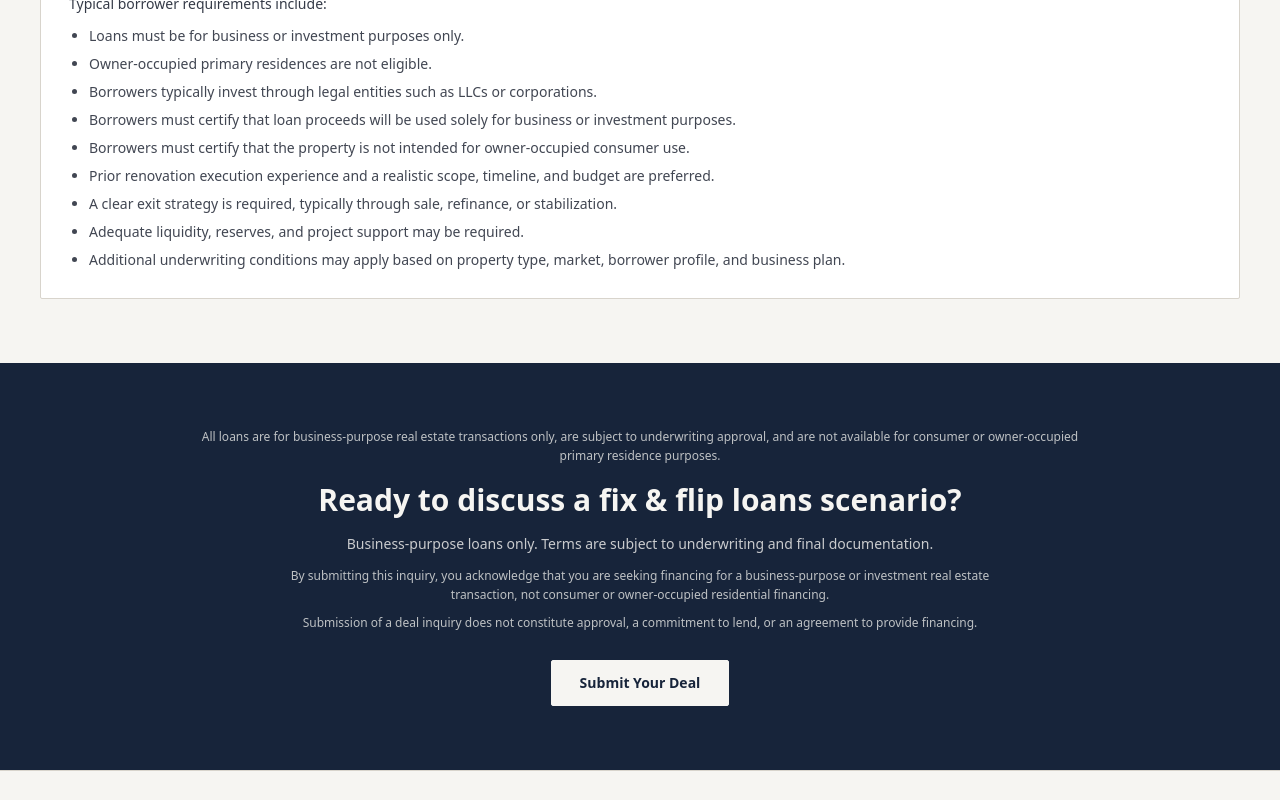
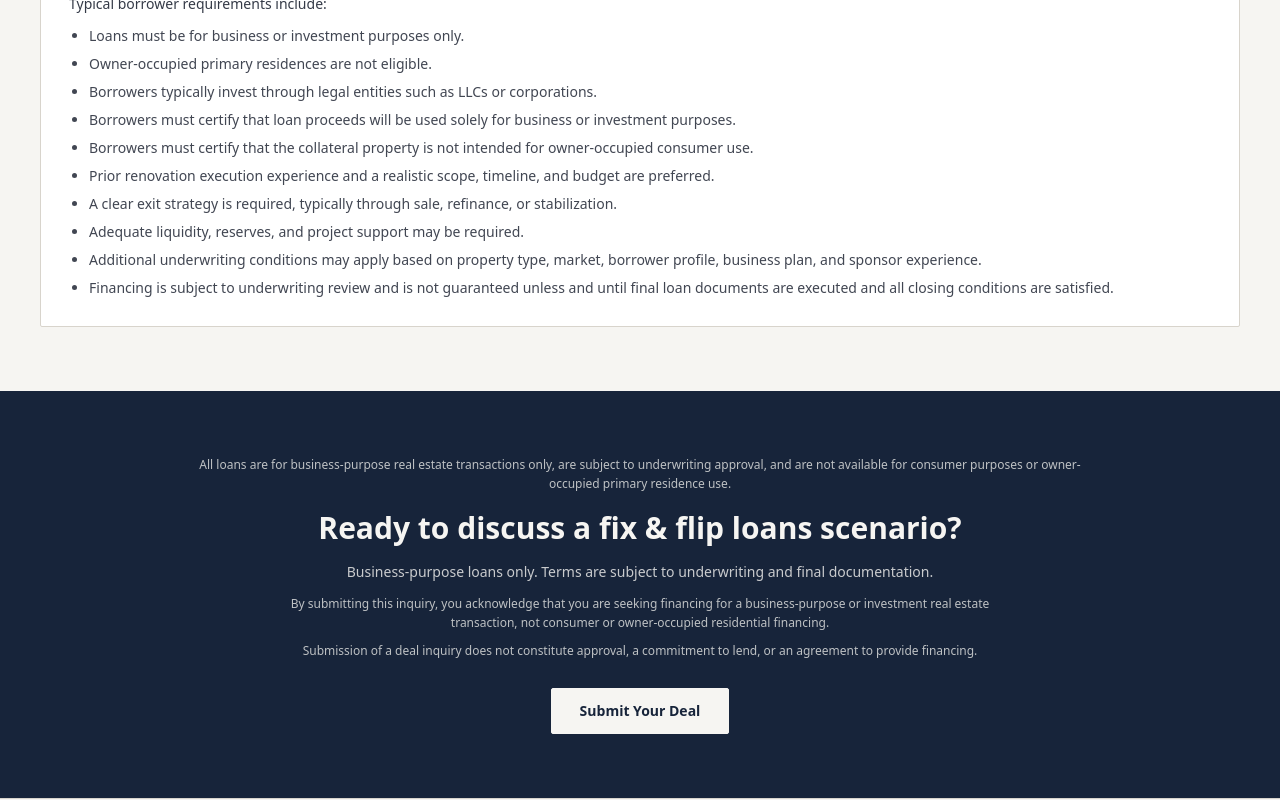
Before and after one commit to gdsatherlie/lending, a Next.js app: page /loan-programs/fix-flip in a window 1280 px wide. Shown: the part 1500-2300 px from the top of the page. Built offline with nearby package versions, Linux system fonts and the light colour scheme.

Commit message:
Refine compliance language across loan pages and footer

```diff
--- a/app/loan-programs/bridge-loans/page.tsx
+++ b/app/loan-programs/bridge-loans/page.tsx
@@ -23,11 +23,12 @@ export default function BridgeLoansPage() {
         'Owner-occupied primary residences are not eligible.',
         'Borrowers typically invest through legal entities such as LLCs or corporations.',
         'Borrowers must certify that loan proceeds will be used solely for business or investment purposes.',
-        'Borrowers must certify that the property is not intended for owner-occupied consumer use.',
+        'Borrowers must certify that the collateral property is not intended for owner-occupied consumer use.',
         'Prior transitional asset and repositioning experience may be preferred based on business plan complexity.',
         'A clear exit strategy is required, typically through sale, refinance, or stabilization.',
         'Adequate liquidity, reserves, and project support may be required.',
-        'Additional underwriting conditions may apply based on property type, market, borrower profile, and business plan.'
+        'Additional underwriting conditions may apply based on property type, market, borrower profile, business plan, and sponsor experience.',
+        'Financing is subject to underwriting review and is not guaranteed unless and until final loan documents are executed and all closing conditions are satisfied.'
       ]}
     />
   );
--- a/app/loan-programs/construction/page.tsx
+++ b/app/loan-programs/construction/page.tsx
@@ -22,11 +22,12 @@ export default function ConstructionPage() {
         'Owner-occupied primary residences are not eligible.',
         'Borrowers typically invest through legal entities such as LLCs or corporations.',
         'Borrowers must certify that loan proceeds will be used solely for business or investment purposes.',
-        'Borrowers must certify that the property is not intended for owner-occupied consumer use.',
+        'Borrowers must certify that the collateral property is not intended for owner-occupied consumer use.',
         'Sponsor and development experience, budget integrity, timeline realism, and draw compliance are central to construction underwriting.',
         'A clear exit strategy is required, typically through sale, refinance, or stabilization.',
         'Adequate liquidity, reserves, and project support may be required.',
-        'Additional underwriting conditions may apply based on property type, market, borrower profile, and business plan.'
+        'Additional underwriting conditions may apply based on property type, market, borrower profile, business plan, and sponsor experience.',
+        'Financing is subject to underwriting review and is not guaranteed unless and until final loan documents are executed and all closing conditions are satisfied.'
       ]}
     />
   );
--- a/app/loan-programs/fix-flip/page.tsx
+++ b/app/loan-programs/fix-flip/page.tsx
@@ -23,11 +23,12 @@ export default function FixFlipPage() {
         'Owner-occupied primary residences are not eligible.',
         'Borrowers typically invest through legal entities such as LLCs or corporations.',
         'Borrowers must certify that loan proceeds will be used solely for business or investment purposes.',
-        'Borrowers must certify that the property is not intended for owner-occupied consumer use.',
+        'Borrowers must certify that the collateral property is not intended for owner-occupied consumer use.',
         'Prior renovation execution experience and a realistic scope, timeline, and budget are preferred.',
         'A clear exit strategy is required, typically through sale, refinance, or stabilization.',
         'Adequate liquidity, reserves, and project support may be required.',
-        'Additional underwriting conditions may apply based on property type, market, borrower profile, and business plan.'
+        'Additional underwriting conditions may apply based on property type, market, borrower profile, business plan, and sponsor experience.',
+        'Financing is subject to underwriting review and is not guaranteed unless and until final loan documents are executed and all closing conditions are satisfied.'
       ]}
     />
   );
--- a/app/loan-programs/multifamily/page.tsx
+++ b/app/loan-programs/multifamily/page.tsx
@@ -22,11 +22,12 @@ export default function MultifamilyPage() {
         'Owner-occupied primary residences are not eligible.',
         'Borrowers typically invest through legal entities such as LLCs or corporations.',
         'Borrowers must certify that loan proceeds will be used solely for business or investment purposes.',
-        'Borrowers must certify that the property is not intended for owner-occupied consumer use.',
+        'Borrowers must certify that the collateral property is not intended for owner-occupied consumer use.',
         'Borrower experience with multifamily or mixed-use execution and refinance or sale planning may be preferred.',
         'A clear exit strategy is required, typically through sale, refinance, or stabilization.',
         'Adequate liquidity, reserves, and project support may be required.',
-        'Additional underwriting conditions may apply based on property type, market, borrower profile, and business plan.'
+        'Additional underwriting conditions may apply based on property type, market, borrower profile, business plan, and sponsor experience.',
+        'Financing is subject to underwriting review and is not guaranteed unless and until final loan documents are executed and all closing conditions are satisfied.'
       ]}
     />
   );
--- a/app/loan-programs/rental-dscr/page.tsx
+++ b/app/loan-programs/rental-dscr/page.tsx
@@ -22,11 +22,12 @@ export default function RentalDscrPage() {
         'Owner-occupied primary residences are not eligible.',
         'Borrowers typically invest through legal entities such as LLCs or corporations.',
         'Borrowers must certify that loan proceeds will be used solely for business or investment purposes.',
-        'Borrowers must certify that the property is not intended for owner-occupied consumer use.',
+        'Borrowers must certify that the collateral property is not intended for owner-occupied consumer use.',
         'Property cash flow support, rent durability, and market fundamentals are evaluated as part of DSCR underwriting.',
         'A clear exit strategy is required, typically through sale, refinance, or stabilization.',
         'Adequate liquidity, reserves, and project support may be required.',
-        'Additional underwriting conditions may apply based on property type, market, borrower profile, and business plan.'
+        'Additional underwriting conditions may apply based on property type, market, borrower profile, business plan, and sponsor experience.',
+        'Financing is subject to underwriting review and is not guaranteed unless and until final loan documents are executed and all closing conditions are satisfied.'
       ]}
     />
   );
--- a/app/loan-programs/short-term-rental-loans/page.tsx
+++ b/app/loan-programs/short-term-rental-loans/page.tsx
@@ -50,11 +50,12 @@ export default function ShortTermRentalLoansPage() {
         'Owner-occupied primary residences are not eligible.',
         'Borrowers typically invest through legal entities such as LLCs or corporations.',
         'Borrowers must certify that loan proceeds will be used solely for business or investment purposes.',
-        'Borrowers must certify that the property is not intended for owner-occupied consumer use.',
+        'Borrowers must certify that the collateral property is not intended for owner-occupied consumer use.',
         'Property cash flow support, market depth, and operator experience are evaluated for short-term rental financing.',
         'A clear exit strategy is required, typically through sale, refinance, or stabilization.',
         'Adequate liquidity, reserves, and project support may be required.',
-        'Additional underwriting conditions may apply based on property type, market, borrower profile, and business plan.'
+        'Additional underwriting conditions may apply based on property type, market, borrower profile, business plan, and sponsor experience.',
+        'Financing is subject to underwriting review and is not guaranteed unless and until final loan documents are executed and all closing conditions are satisfied.'
       ]}
       ctaHeadline="Submit Your Short-Term Rental Deal"
     />
--- a/components/loan-program-page.tsx
+++ b/components/loan-program-page.tsx
@@ -24,10 +24,11 @@ const baseBorrowerRequirements = [
   'Owner-occupied primary residences are not eligible.',
   'Borrowers typically invest through legal entities such as LLCs or corporations.',
   'Borrowers must certify that loan proceeds will be used solely for business or investment purposes.',
-  'Borrowers must certify that the property is not intended for owner-occupied consumer use.',
+  'Borrowers must certify that the collateral property is not intended for owner-occupied consumer use.',
   'A clear exit strategy is required, typically through sale, refinance, or stabilization.',
   'Adequate liquidity, reserves, and project support may be required.',
-  'Additional underwriting conditions may apply based on property type, market, borrower profile, and business plan.'
+  'Additional underwriting conditions may apply based on property type, market, borrower profile, business plan, and sponsor experience.',
+  'Financing is subject to underwriting review and is not guaranteed unless and until final loan documents are executed and all closing conditions are satisfied.'
 ] as const;
 
 export function LoanProgramPage({
@@ -136,7 +137,7 @@ export function LoanProgramPage({
         <div className="section-shell text-center">
           <p className="mx-auto max-w-4xl text-xs leading-relaxed text-cloud/75">
             All loans are for business-purpose real estate transactions only, are subject to underwriting approval,
-            and are not available for consumer or owner-occupied primary residence purposes.
+            and are not available for consumer purposes or owner-occupied primary residence use.
           </p>
           <h2 className="mt-4 text-3xl font-semibold">{ctaHeadline ?? `Ready to discuss a ${title.toLowerCase()} scenario?`}</h2>
           <p className="mx-auto mt-4 max-w-2xl text-sm text-cloud/80">Business-purpose loans only. Terms are subject to underwriting and final documentation.</p>
--- a/components/site-footer.tsx
+++ b/components/site-footer.tsx
@@ -45,6 +45,7 @@ export function SiteFooter() {
           Northline Capital originates loans in select U.S. markets and evaluates each transaction based on applicable
           legal, regulatory, licensing, and underwriting considerations.
         </p>
+        <p>Northline Capital reserves the right to modify, decline, or restructure any proposed financing at its sole discretion.</p>
         <p>Northline Capital does not provide consumer mortgage loans.</p>
       </div>
     </footer>
```
